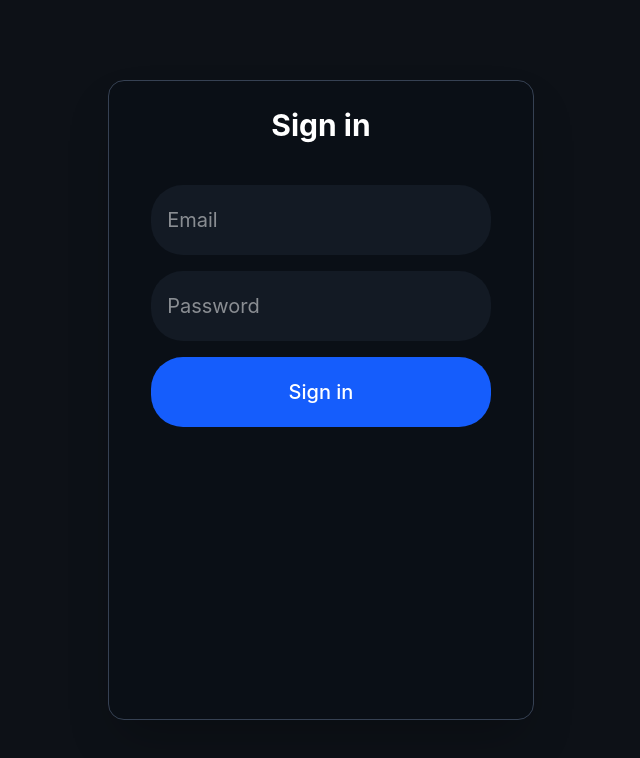
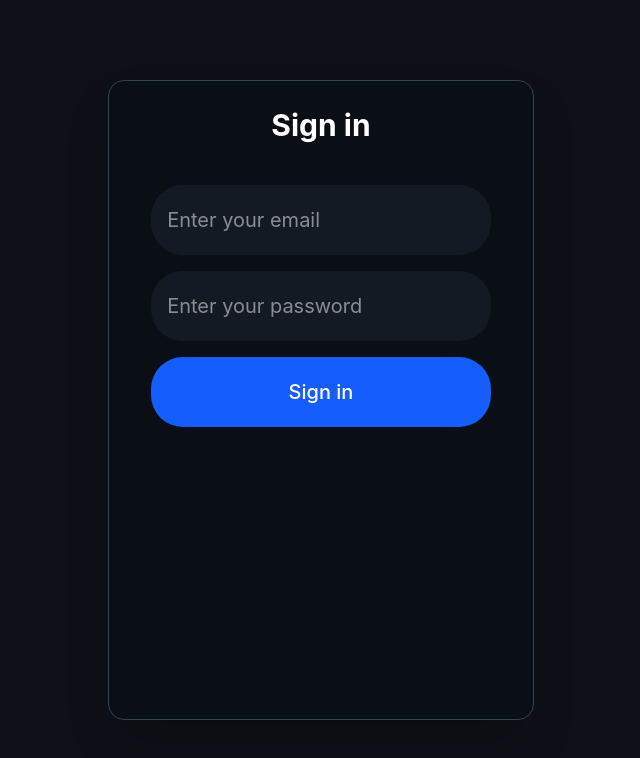
Before and after one commit to rigby200602/expense-tracking, a React (Vite) app: page /sign-in in a window 1280 px wide. Shown: the top 758 px of the page, without its empty margins (319-959 px from the left). Built offline with nearby package versions, Linux system fonts and the light colour scheme.

Commit message:
fix: update placeholder

```diff
--- a/src/pages/SignIn.tsx
+++ b/src/pages/SignIn.tsx
@@ -7,7 +7,7 @@ const SignIn = () => {
             <input
               id="email"
               type="email"
-              placeholder="Email"
+              placeholder="Enter your email"
               title="Enter your email"
               autoComplete="email"
               className="rounded-4xl px-4 bg-[#131A24] w-full h-[15%] outline-0"
@@ -15,7 +15,7 @@ const SignIn = () => {
             <input
               id="password"
               type="password"
-              placeholder="Password"
+              placeholder="Enter your password"
               title="Enter your password"
               autoComplete="off"
               className="rounded-4xl px-4 bg-[#131A24] w-full h-[15%] outline-0"
--- a/src/pages/SignUp.tsx
+++ b/src/pages/SignUp.tsx
@@ -1,8 +1,39 @@
+const SignIn = () => {
+  return (
+    <div className="hidden lg:flex justify-center items-center text-white h-screen my-auto">
+      <div className="flex flex-col bg-[#0A0F16] border border-gray-700 rounded-2xl shadow-2xl w-1/3 h-4/5 py-[2%]">
+        <p className="text-center text-3xl font-bold">Sign in</p>
+        <div className="flex flex-col h-full my-[10%] mx-[10%] text-xl gap-4">
+            <input
+              id="email"
+              type="email"
+              placeholder="Enter your email"
+              title="Enter your email"
+              autoComplete="email"
+              className="rounded-4xl px-4 bg-[#131A24] w-full h-[15%] outline-0"
+            />
+            <input
+              id="password"
+              type="password"
+              placeholder="Enter your password"
+              title="Enter your password"
+              autoComplete="off"
+              className="rounded-4xl px-4 bg-[#131A24] w-full h-[15%] outline-0"
+            />
+            <input
+              id="password"
+              type="password"
+              placeholder="Enter your password again"
+              title="Enter your password again"
+              autoComplete="off"
+              className="rounded-4xl px-4 bg-[#131A24] w-full h-[15%] outline-0"
+            />
+            <button onClick={() => {}}
+            className="bg-blue-600 hover:bg-blue-300 hover:text-black font-medium h-[15%] w-full rounded-4xl px-4 cursor-pointer">Sign in</button>
+          </div>
+        </div>
+      </div>
+  );
+};
 
-const SignUp = () => {
-  return (
-    <div>SignUp</div>
-  )
-}
-
-export default SignUp
+export default SignIn;
```
